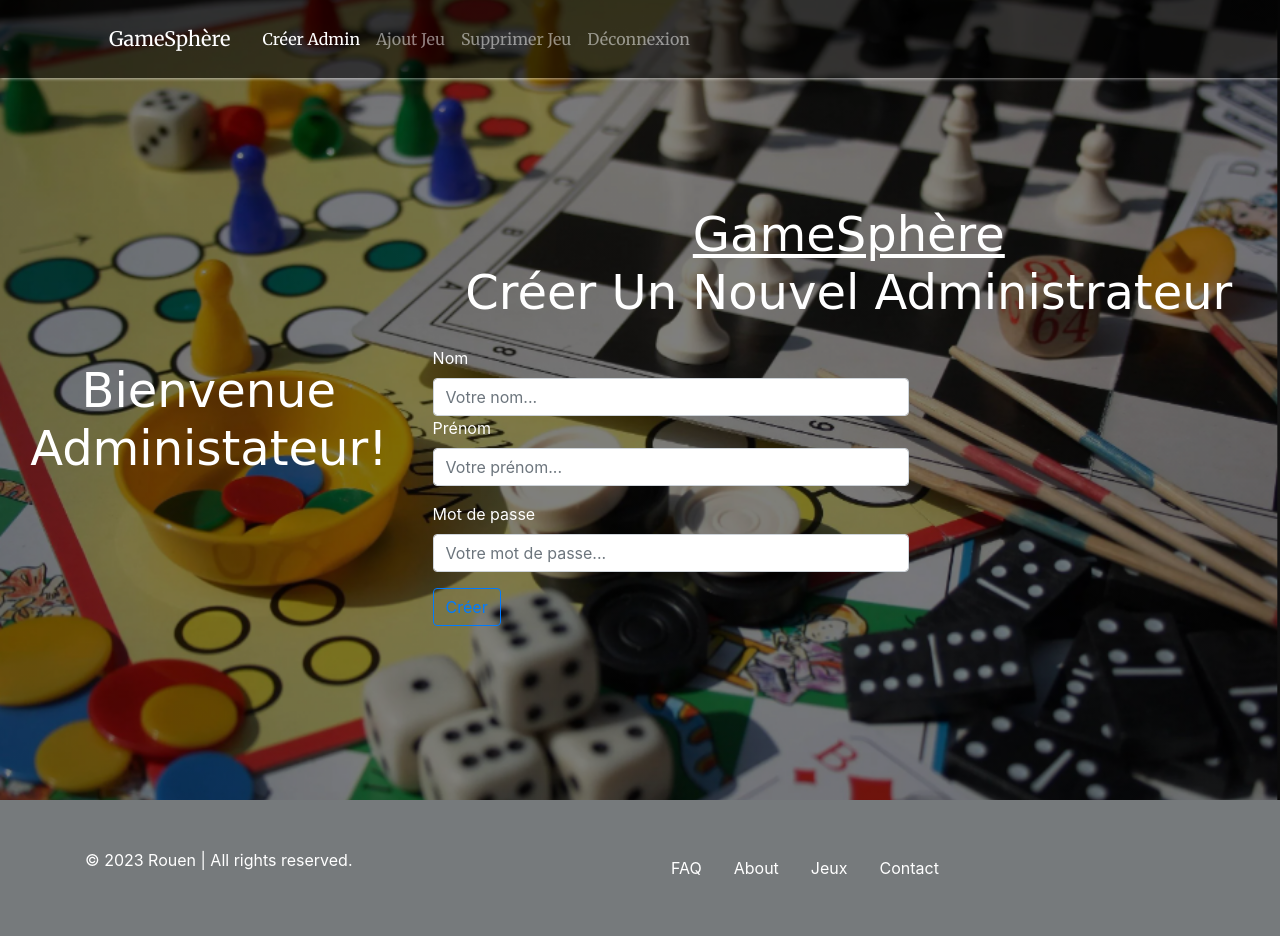
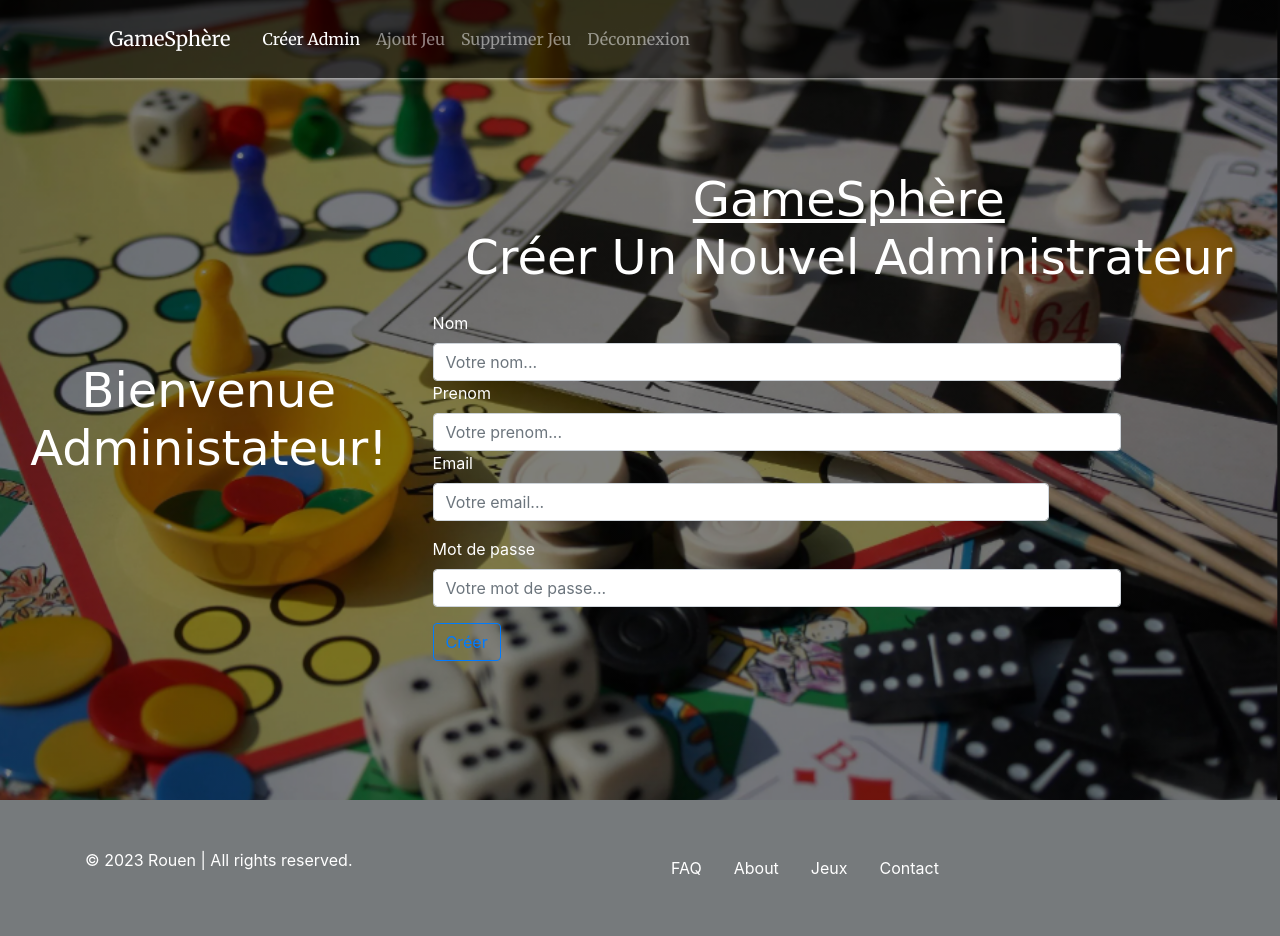
Before and after one commit to mortalla23/ProjetWeb, a PHP site: page /creeradmin.php in a window 1280 px wide. Run offline with PHP 8.4, Linux system fonts and the light colour scheme; some web fonts are replaced.

Commit message:
creer admin

```diff
--- a/creeradmin.php
+++ b/creeradmin.php
@@ -1,3 +1,5 @@
+
+
 <!DOCTYPE html>
 <html lang="en">
 <head>
@@ -55,7 +57,7 @@
 
             <div class ="row">
 
-                    <form  method="POST" action="tt_inscription.php">
+                    <form  method="POST" action="tt_admin.php">
 
 
                         <div class="container">
@@ -65,10 +67,15 @@
                                 <label for="nom" class="form-label ">Nom</label>
                                 <input type="text" class="form-control " id="nom" name="nom" placeholder="Votre nom..." required>
                             </div>
+
                             <div class="col-md-10">
-                                <label for="prenom" class="form-label ">Prénom</label>
-                                <input type="text" class="form-control " id="prenom" name="prenom" placeholder="Votre prénom..." required>
+                                <label for="nom" class="form-label ">Prenom</label>
+                                <input type="text" class="form-control " id="prenom" name="prenom" placeholder="Votre prenom..." required>
                             </div>
+                            <div class="col-md-9">
+                                    <label for="email" class="form-label ">Email</label>
+                                    <input type="email" class="form-control " id="email" name="email" placeholder="Votre email..." required>
+                                </div>
                         </div>
                         <div class="row">
 
--- a/souhaitjeu.php
+++ b/souhaitjeu.php
@@ -45,7 +45,7 @@
                     <h1 class="texte-capitalize py-3 redressed banner-desc">
                         Indiquer les jeux auxquels vous souhaitez jouer
                     </h1>
-                    <form action="traitement.php" method="post">
+                    <form action="listejeu.php" method="post">
                         <label for="jeux">Sélectionnez un jeu :</label>
                         <select name="jeux" id="jeux">
                             <option value="Jeu 1">jeu de Carte</option>
```
Also changed, not shown: tt_admin.php (added, +43 -0 lines).
